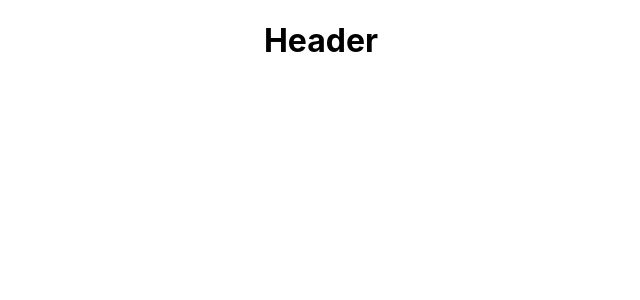
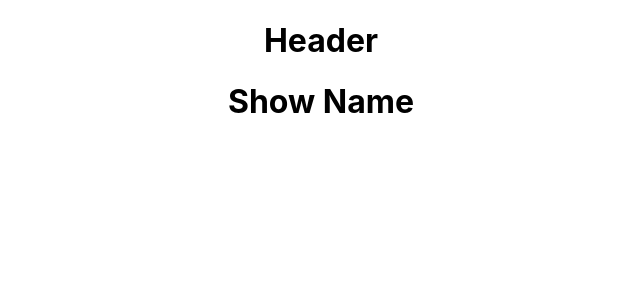
Before and after one commit to samanthaefran/frontend, a React (Create React App) app: page /people/1 in a window 1280 px wide. Shown: the top 300 px of the page, without its empty margins (319-959 px from the left). Built offline with nearby package versions, Linux system fonts and the light colour scheme.

Commit message:
wip: tests the show route

```diff
--- a/src/components/Main.js
+++ b/src/components/Main.js
@@ -10,7 +10,7 @@ function Main(props) {
         <Route exact path='/'>
           <Index />
         </Route>
-        <Route />
+        <Route path="/people/:id" render={(rp) => <Show {...rp}/>}/>
       </Switch>
     </main>
   )
--- a/src/pages/Show.js
+++ b/src/pages/Show.js
@@ -1,5 +1,5 @@
-function Component(props) {
-  return <h1>Component Name</h1>
+function Show(props) {
+  return <h1>Show Name</h1>
 }
 
-export default Component
+export default Show;
```
